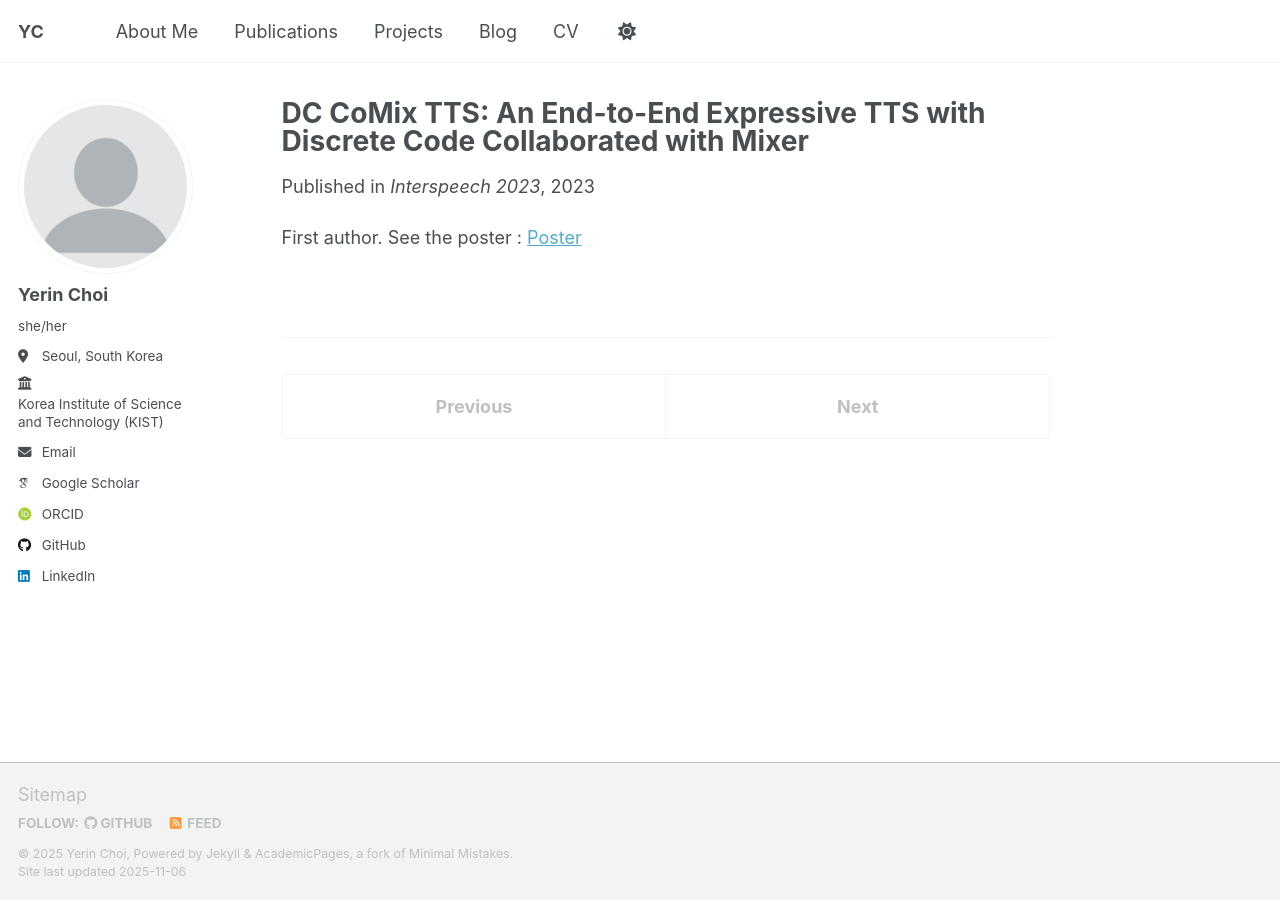
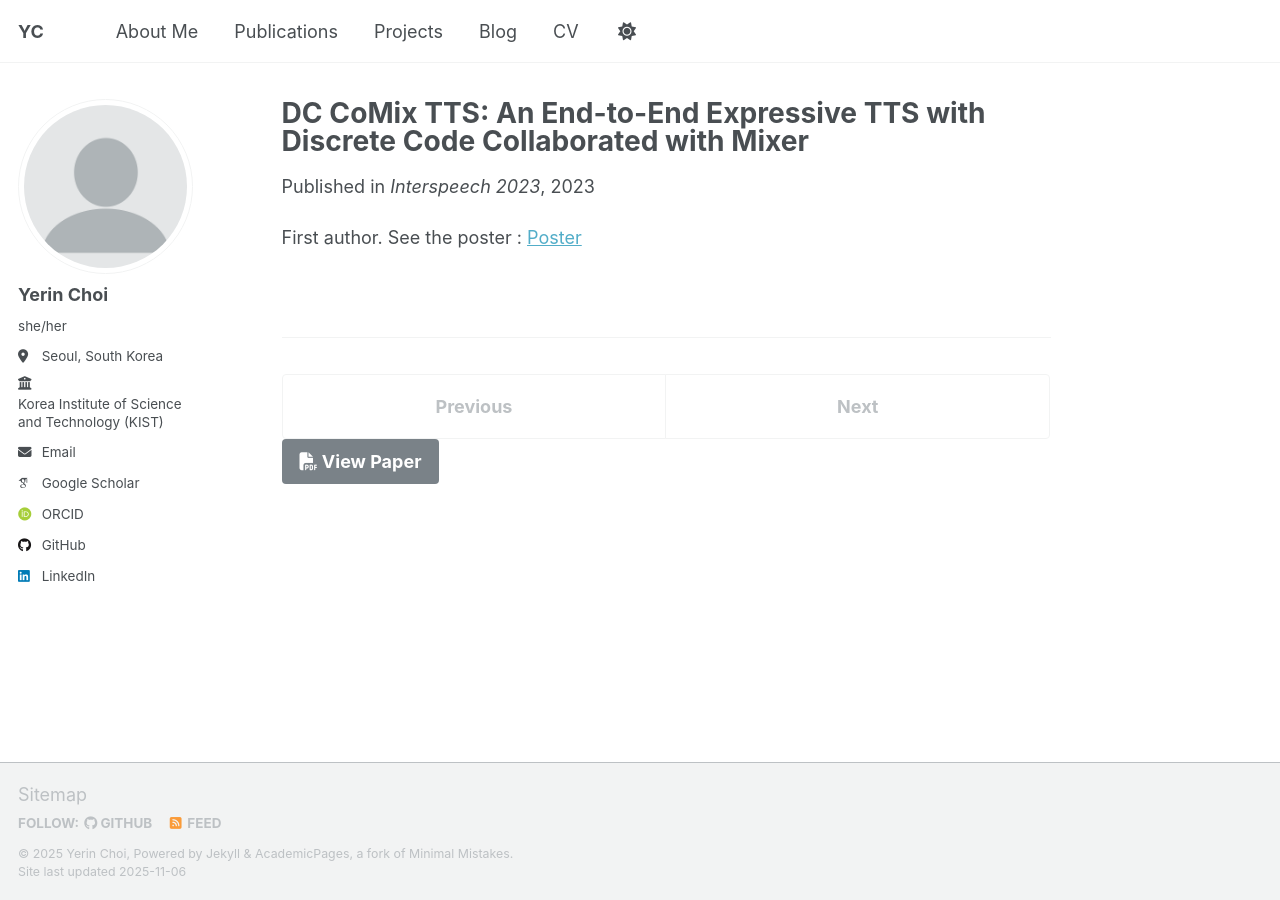
Before and after one commit to lakahaga/lakahaga.github.io, a Jekyll site: the page built from _publications/2023-08-17-dccomix-tts.md, in a window 1280 px wide. Built offline with Jekyll 4.4.1, drawn with Linux system fonts in a browser that asks for light colours; some web fonts are replaced; a script that is not in the unit is left out.

Commit message:
Update single.html

```diff
--- a/_layouts/single.html
+++ b/_layouts/single.html
@@ -87,7 +87,28 @@ layout: default
 
       {% include post_pagination.html %}
     </div>
-
+    {% if page.paperurl %}
+  <div class="page__paper-links" style="margin-top: 2em; margin-bottom: 2em;">
+    <a href="{{ page.paperurl }}" class="btn btn--primary btn--large" target="_blank">
+      <i class="fas fa-file-pdf"></i> View Paper
+    </a>
+    {% if page.code %}
+      <a href="{{ page.code }}" class="btn btn--info btn--large" target="_blank">
+        <i class="fab fa-github"></i> Code
+      </a>
+    {% endif %}
+    {% if page.slides %}
+      <a href="{{ page.slides }}" class="btn btn--success btn--large" target="_blank">
+        <i class="fas fa-file-powerpoint"></i> Slides
+      </a>
+    {% endif %}
+    {% if page.poster %}
+      <a href="{{ page.poster }}" class="btn btn--warning btn--large" target="_blank">
+        <i class="fas fa-image"></i> Poster
+      </a>
+    {% endif %}
+  </div>
+{% endif %}
     {% if site.comments.provider and page.comments %}
       {% include comments.html %}
     {% endif %}
```
